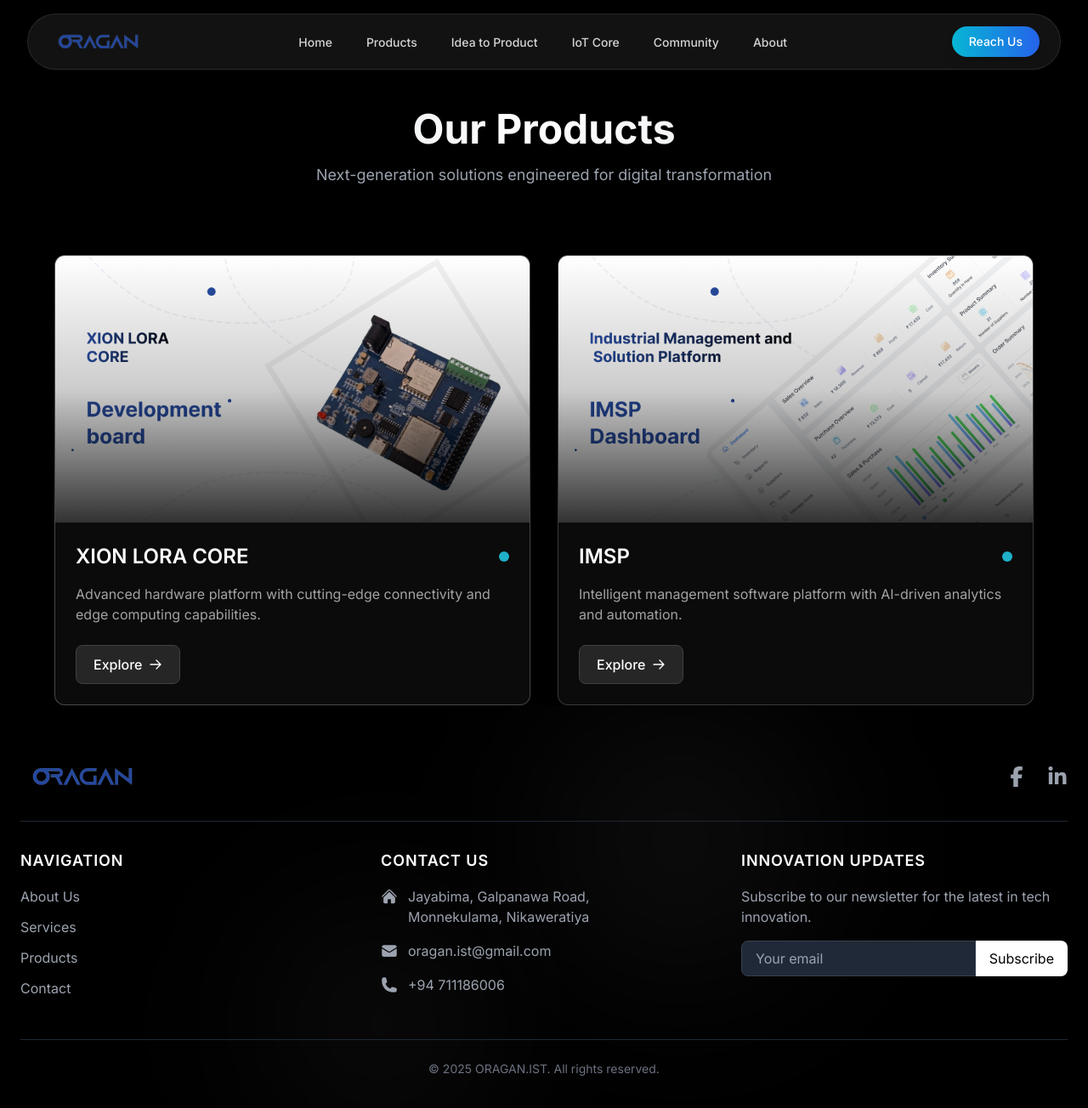
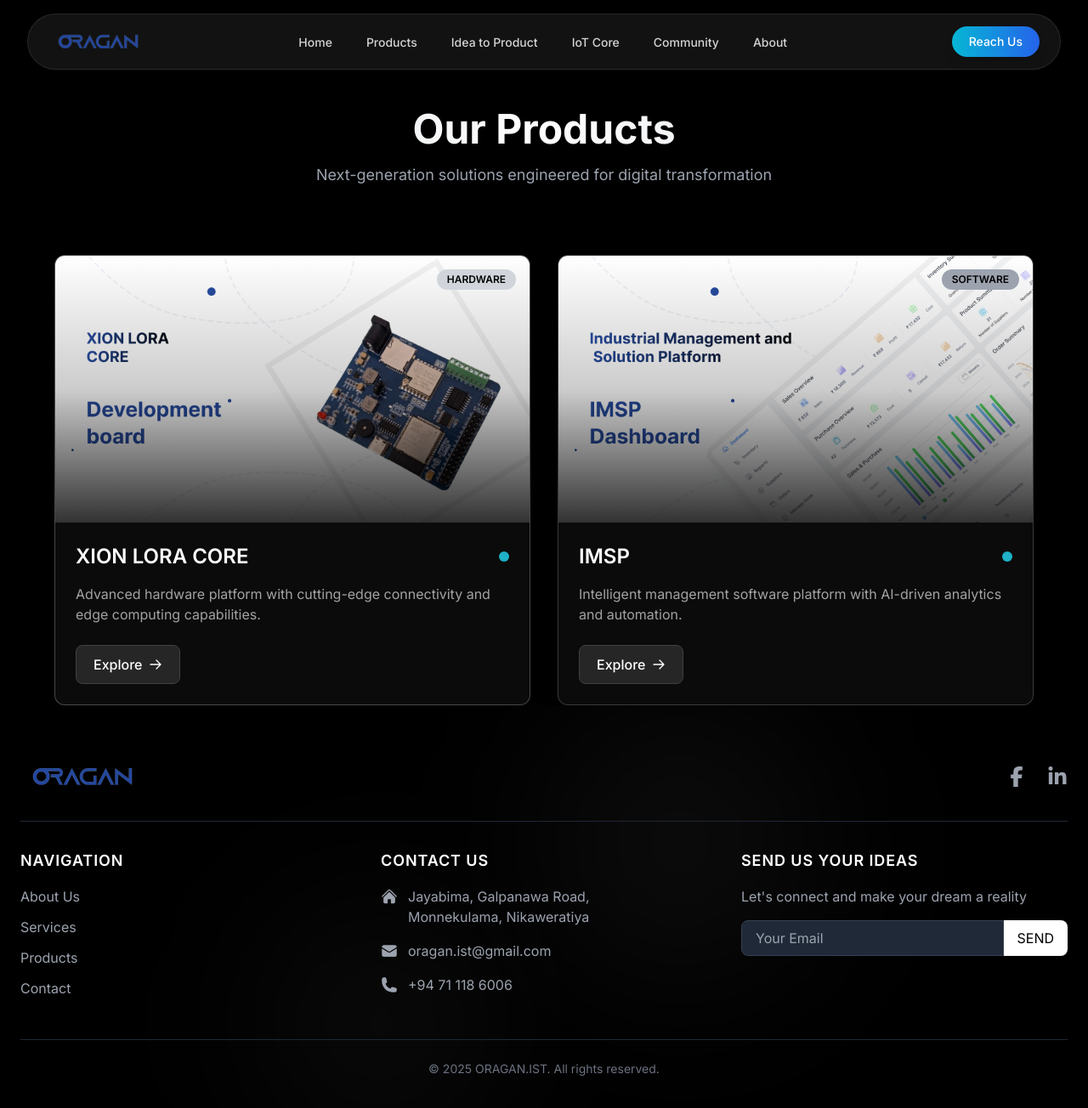
Before and after one commit to binukhewage/ORAGAN, a Next.js app: page /Products in a window 1280 px wide. Shown: the top 1304 px of the page at 85% size. Built offline with nearby package versions, Linux system fonts and the light colour scheme.

Commit message:
fixed deploy config bugs

```diff
--- a/app/components/Hero.tsx
+++ b/app/components/Hero.tsx
@@ -71,14 +71,6 @@ const Hero = () => {
           className="flex flex-col sm:flex-row justify-center gap-4"
         >
           <motion.a
-            whileHover={{ scale: 1.05, boxShadow: "0 0 20px -5px rgba(255,255,255,0.3)" }}
-            whileTap={{ scale: 0.95 }}
-            href="#services"
-            className="px-8 py-3.5 bg-white text-black font-medium rounded-lg hover:opacity-90 transition-all duration-300 shadow-lg hover:shadow-white/30"
-          >
-            Our Process
-          </motion.a>
-          <motion.a
             whileHover={{ scale: 1.05, backgroundColor: "rgba(255,255,255,0.1)" }}
             whileTap={{ scale: 0.95 }}
             href="#contact"
--- a/app/components/ProductCard.tsx
+++ b/app/components/ProductCard.tsx
@@ -1,4 +1,3 @@
-// ProductCard.tsx
 import React from 'react';
 import Link from 'next/link';
 
@@ -8,8 +7,11 @@ interface CardProps {
   description: string;
   link: string;
   className?: string;
-  gradient?: string;
+  glowColor?: string;  // New prop
+  gradient?: string;   // Existing prop (fallback)
   borderColor?: string;
+  badgeText?: string;
+  badgeColor?: string;
 }
 
 const Card: React.FC<CardProps> = ({
@@ -18,15 +20,28 @@ const Card: React.FC<CardProps> = ({
   description,
   link,
   className = '',
-  gradient = 'from-blue-500/20 to-cyan-500/20',
-  borderColor = 'border-blue-500/30'
+  glowColor,          // New prop
+  gradient = 'from-blue-500/20 to-cyan-500/20', // Fallback
+  borderColor = 'border-blue-500/30',
+  badgeText,
+  badgeColor = 'bg-gray-300 text-black'
 }) => {
+  // Use glowColor if provided, otherwise use gradient
+  const gradientClass = glowColor || gradient;
+
   return (
     <div className={`relative group ${className}`}>
       {/* Main card container */}
       <div className={`relative h-full bg-neutral-900/50 backdrop-blur-sm rounded-xl overflow-hidden border ${borderColor} transition-all duration-500 group-hover:border-opacity-100`}>
-        {/* Gradient overlay */}
-        <div className={`absolute inset-0 bg-gradient-to-br ${gradient} opacity-0 group-hover:opacity-100 transition-opacity duration-500`}></div>
+        {/* Gradient overlay - now uses gradientClass */}
+        <div className={`absolute inset-0 bg-gradient-to-br ${gradientClass} opacity-0 group-hover:opacity-100 transition-opacity duration-500`}></div>
+
+        {/* Badge */}
+        {badgeText && (
+          <div className={`absolute top-4 right-4 px-3 py-1 text-xs font-semibold rounded-full z-10 ${badgeColor}`}>
+            {badgeText}
+          </div>
+        )}
 
         {/* Image container */}
         <div className="relative aspect-video overflow-hidden">
--- a/app/components/footer.tsx
+++ b/app/components/footer.tsx
@@ -156,10 +156,10 @@ export default function Footer() {
                                         clipRule="evenodd" />
                                 </svg>
                                 <a
-                                    href="tel:+94711186006"
+                                    href="tel:+94 71 118 6006"
                                     className="text-gray-400 hover:text-white transition-colors duration-300"
                                 >
-                                    +94 711186006
+                                    +94 71 118 6006
                                 </a>
                             </div>
                         </address>
@@ -168,19 +168,19 @@ export default function Footer() {
                     {/* Newsletter or additional content can go here */}
                     <div>
                         <h3 className="text-lg font-semibold text-white mb-4 tracking-wider">
-                            INNOVATION UPDATES
+                            SEND US YOUR IDEAS
                         </h3>
                         <p className="text-gray-400 mb-4">
-                            Subscribe to our newsletter for the latest in tech innovation.
+                            Let's connect and make your dream a reality
                         </p>
                         <div className="flex">
                             <input
                                 type="email"
-                                placeholder="Your email"
+                                placeholder="Your Email"
                                 className="px-4 py-2 bg-gray-800 border border-gray-700 rounded-l-lg focus:outline-none focus:ring-1 focus:ring-white text-white w-full"
                             />
                             <button className="bg-white text-black px-4 py-2 rounded-r-lg hover:bg-gray-200 transition-colors duration-300">
-                                Subscribe
+                                SEND
                             </button>
                         </div>
                     </div>
--- a/app/page.tsx
+++ b/app/page.tsx
@@ -174,7 +174,7 @@ export default function Home() {
             title="XION LORA CORE"
             description="Advanced hardware platform with ultra-low power consumption and long-range connectivity"
             link="/projects/hardware/project01"
-            glowColor="from-gray-300/20 to-white/20"
+            glowColor="from-gray-300/20 to-white/20"  // This will work now
             borderColor="border-gray-300/30"
             badgeText="HARDWARE"
             badgeColor="bg-gray-300 text-black"
@@ -184,7 +184,7 @@ export default function Home() {
             title="IMSP"
             description="Intelligent management system with predictive analytics and real-time monitoring"
             link="/projects/software/project01"
-            glowColor="from-gray-400/20 to-white/20"
+            glowColor="from-gray-400/20 to-white/20"  // This will work now
             borderColor="border-gray-400/30"
             badgeText="SOFTWARE"
             badgeColor="bg-gray-400 text-black"
```
Also changed, not shown: 1 other file (tests, documents, lock files or other folders).
